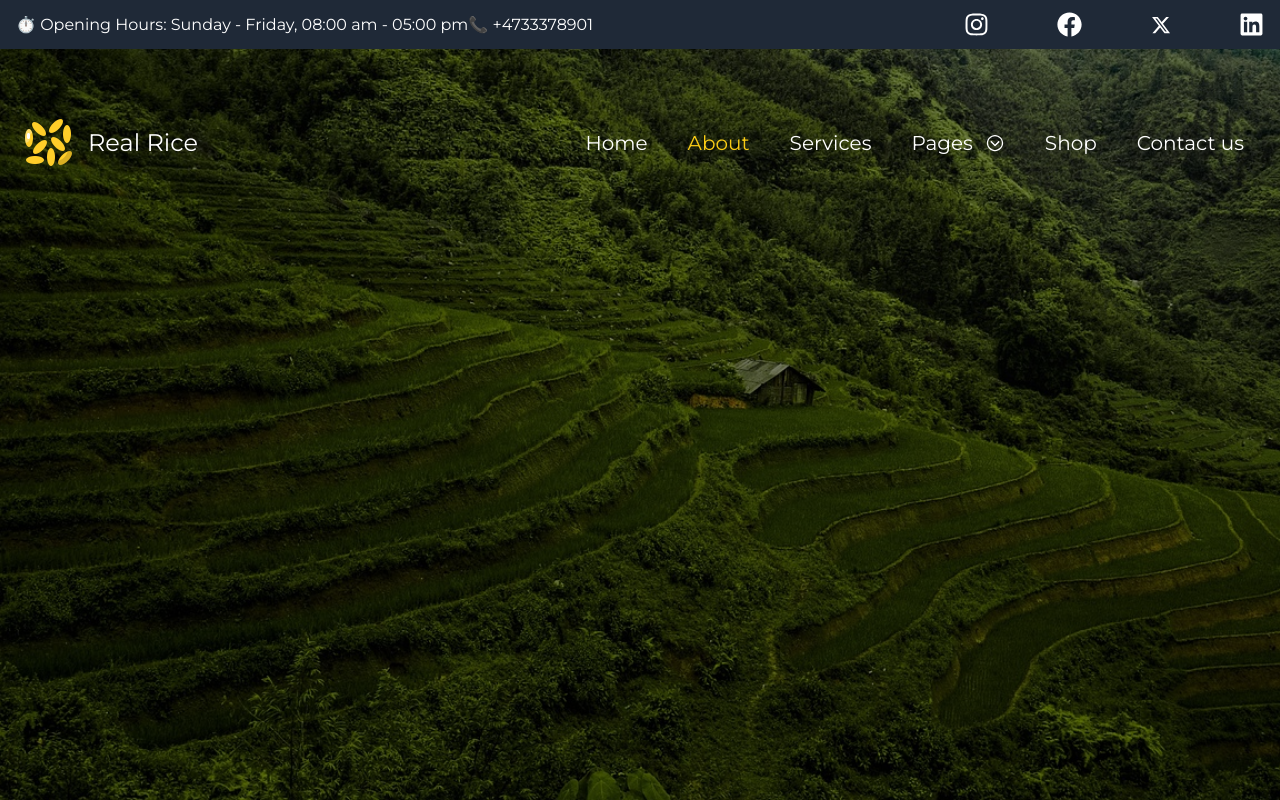
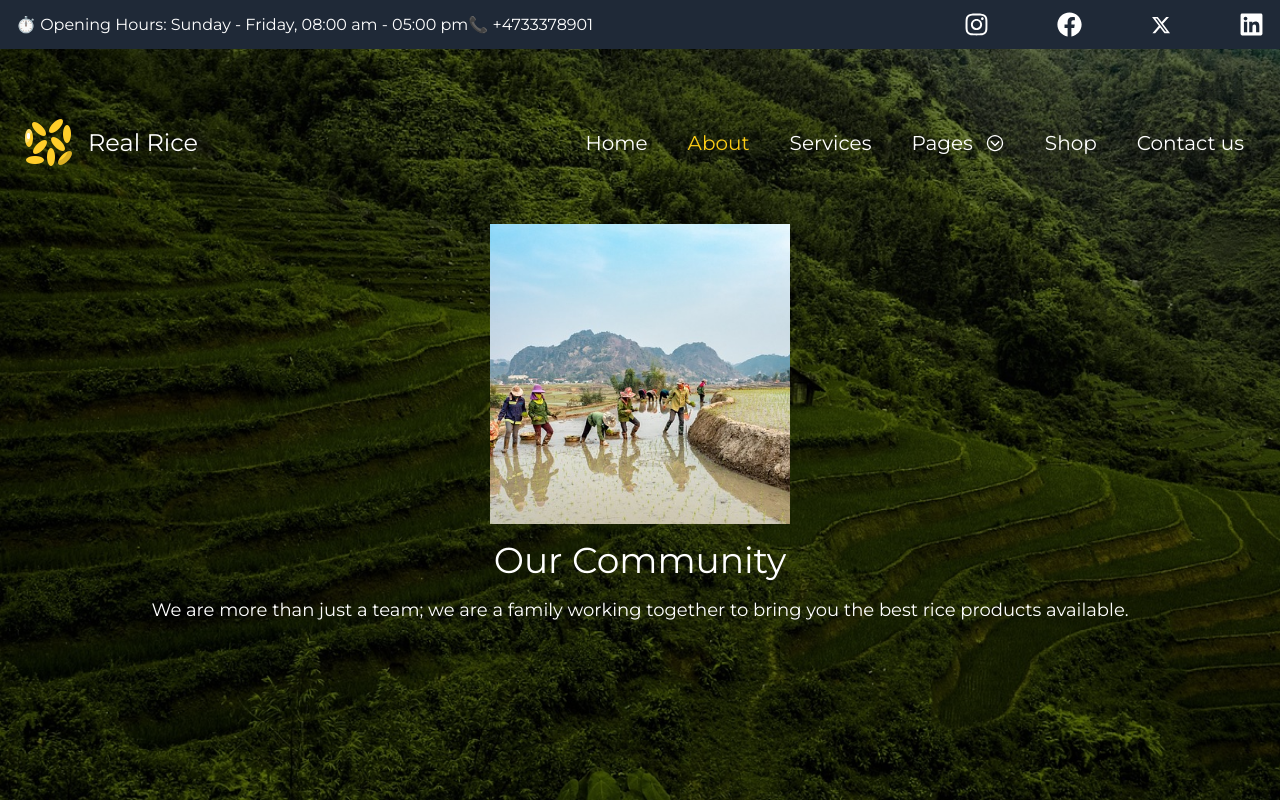
Before and after one commit to derikaquary/24-rice-official, a Next.js app: page /about in a window 1280 px wide. Built offline with nearby package versions, Linux system fonts and the light colour scheme.

Commit message:
Putting the first InfoAbout1 component in About Page

```diff
--- /dev/null
+++ b/app/_components/InfoAbout1.js
@@ -0,0 +1,26 @@
+import Image from "next/image";
+import aboutphoto1 from "@/public/aboutphoto1.jpg";
+
+function InfoAbout1() {
+  return (
+    <>
+      <div className="relative aspect-square h-[300px]">
+        <Image
+          src={aboutphoto1}
+          fill
+          alt="a team of farmer"
+          placeholder="blur"
+          quality={100}
+          className="object-cover"
+        />
+      </div>
+      <h3 className="text-4xl">Our Community</h3>
+      <p className="px-5 text-lg">
+        We are more than just a team; we are a family working together to bring
+        you the best rice products available.
+      </p>
+    </>
+  );
+}
+
+export default InfoAbout1;
--- a/app/_components/PageTextContainer.js
+++ /dev/null
@@ -1,11 +0,0 @@
-function PageTextContainer({ children, left, right, top, hidden }) {
-  return (
-    <div
-      className={`absolute left-${left} right-${right} top-[${top}] flex flex-col items-center justify-center gap-4 text-center text-white sm:${hidden}`}
-    >
-      {children}
-    </div>
-  );
-}
-
-export default PageTextContainer;
--- a/app/about/page.js
+++ b/app/about/page.js
@@ -1,5 +1,6 @@
 import Image from "next/image";
 import bgabout from "@/public/bg-about.jpg";
+import InfoAbout1 from "../_components/InfoAbout1"
 import BlackOverlay from "../_components/BlackOverlay";
 
 function page() {
@@ -14,6 +15,9 @@ function page() {
         className="object-cover"
       />
       <BlackOverlay />
+      <div className="absolute left-4 right-4 top-[14rem] flex flex-col items-center justify-center gap-4 text-justify text-white">
+        <InfoAbout1/>
+      </div>
     </div>
   );
 }
--- a/app/page.js
+++ b/app/page.js
@@ -3,7 +3,6 @@ import background from "@/public/background.jpg";
 import Image from "next/image";
 import Link from "next/link";
 import BlackOverlay from "./_components/BlackOverlay";
-import PageTextContainer from "./_components/PageTextContainer";
 
 function Page() {
   return (
@@ -23,7 +22,7 @@ function Page() {
         hidden={"hidden"}
       />
 
-      <PageTextContainer left={"0"} right={"0"} top={"20rem"} hidden={"hidden"}>
+      <div className="absolute left-0 right-0 top-[20rem] flex flex-col items-center justify-center gap-4 text-center text-white sm:hidden">
         <p className="text-4xl">
           Pure Grain, Pure Quality. Nourishing Every Grain of Life
         </p>
@@ -31,7 +30,7 @@ function Page() {
           Our commitment to quality ensures that every grain is meticulously
           selected and processed to bring you the best in taste and nutrition.
         </p>
-      </PageTextContainer>
+      </div>
 
       <div className="sm absolute left-0 right-0 top-[40rem] flex items-center justify-center sm:top-[30rem]">
         <Link
```
Also changed, not shown: public/aboutphoto1.jpg (added).
